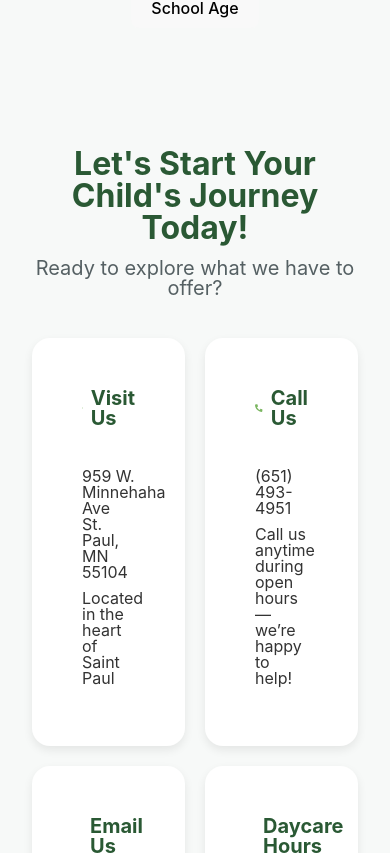
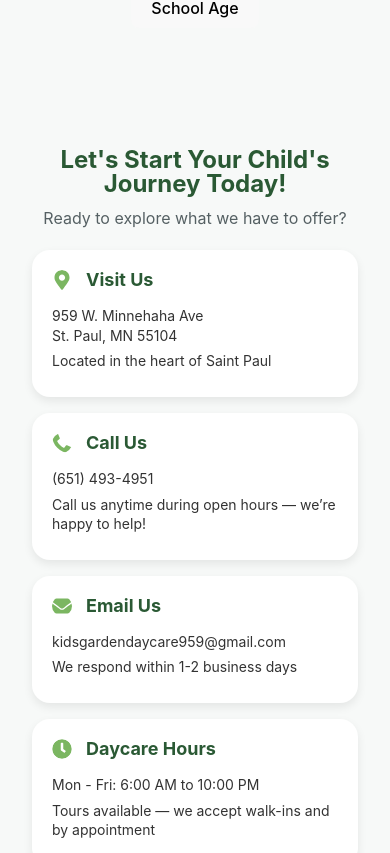
Before and after one commit to Samjamhas10/kids-garden-daycare, a React (Vite) app: page / in a window 390 px wide. Shown: the part 4251-5104 px from the top of the page. Built offline with nearby package versions, Linux system fonts and the light colour scheme.

Commit message:
feat: complete ContactSection with responsive design and hover effects

```diff
--- a/src/components/ContactSection/ContactSection.css
+++ b/src/components/ContactSection/ContactSection.css
@@ -23,7 +23,6 @@
   grid-template-columns: repeat(auto-fit, minmax(120px, 1fr));
   gap: 20px;
   margin-top: 20px;
-  /* background-color: #d6e4e3; */
 }
 
 .contact__icon {
@@ -45,7 +44,7 @@
   transition: transform 0.2s ease, box-shadow 0.2s ease;
 }
 
-.contact-card:hover {
+.contact__card:hover {
   transform: translateY(-6px);
   box-shadow: 0 8px 20px rgba(0, 0, 0, 0.12);
 }
@@ -76,3 +75,75 @@
   margin: 0;
   line-height: 1;
 }
+
+@media (max-width: 1374px) {
+  .contact__list {
+    grid-template-columns: repeat(auto-fit, minmax(220px, 1fr));
+    gap: 20px;
+  }
+
+  .contact__card {
+    padding: 40px;
+  }
+
+  .contact__card h3 {
+    font-size: 18px;
+    margin-bottom: 24px;
+  }
+
+  .contact__card p,
+  .contact__card address {
+    font-size: 15px;
+    line-height: 1.4;
+    word-wrap: break-word; /* prevents long text overflow */
+  }
+
+  .contact__icon {
+    font-size: 20px;
+    margin-right: 6px;
+  }
+}
+
+@media (max-width: 768px) {
+  .contact__list {
+    grid-template-columns: 1fr; /* stack cards vertically */
+    gap: 16px;
+  }
+
+  .contact__card {
+    padding: 20px;
+  }
+
+  .contact__heading {
+    font-size: 24px;
+  }
+
+  .contact__subheading {
+    font-size: 16px;
+    margin-bottom: 24px;
+  }
+
+  .contact__card h3 {
+    font-size: 18px;
+    margin-bottom: 16px;
+  }
+
+  .contact__card p,
+  .contact__card address {
+    font-size: 14px;
+    margin: 6px 0;
+  }
+
+  .contact__icon {
+    font-size: 20px;
+    margin-right: 8px;
+    flex-shrink: 0;
+  }
+
+  .contact__card h3 {
+    display: flex;
+    align-items: center;
+    flex-wrap: wrap;
+    gap: 6px;
+  }
+}
--- a/src/components/ContactSection/ContactSection.jsx
+++ b/src/components/ContactSection/ContactSection.jsx
@@ -56,8 +56,8 @@ function ContactSection() {
                 <FaClock className="contact__icon" />
                 Daycare Hours
               </h3>
-              <p>Mon - Sun: 7:00AM to 9:30PM</p>
-              <p>Tours availble — we accept walk-ins and by appointment</p>
+              <p>Mon - Fri: 6:00 AM to 10:00 PM</p>
+              <p>Tours available — we accept walk-ins and by appointment</p>
             </div>
           </div>
         </div>
```
